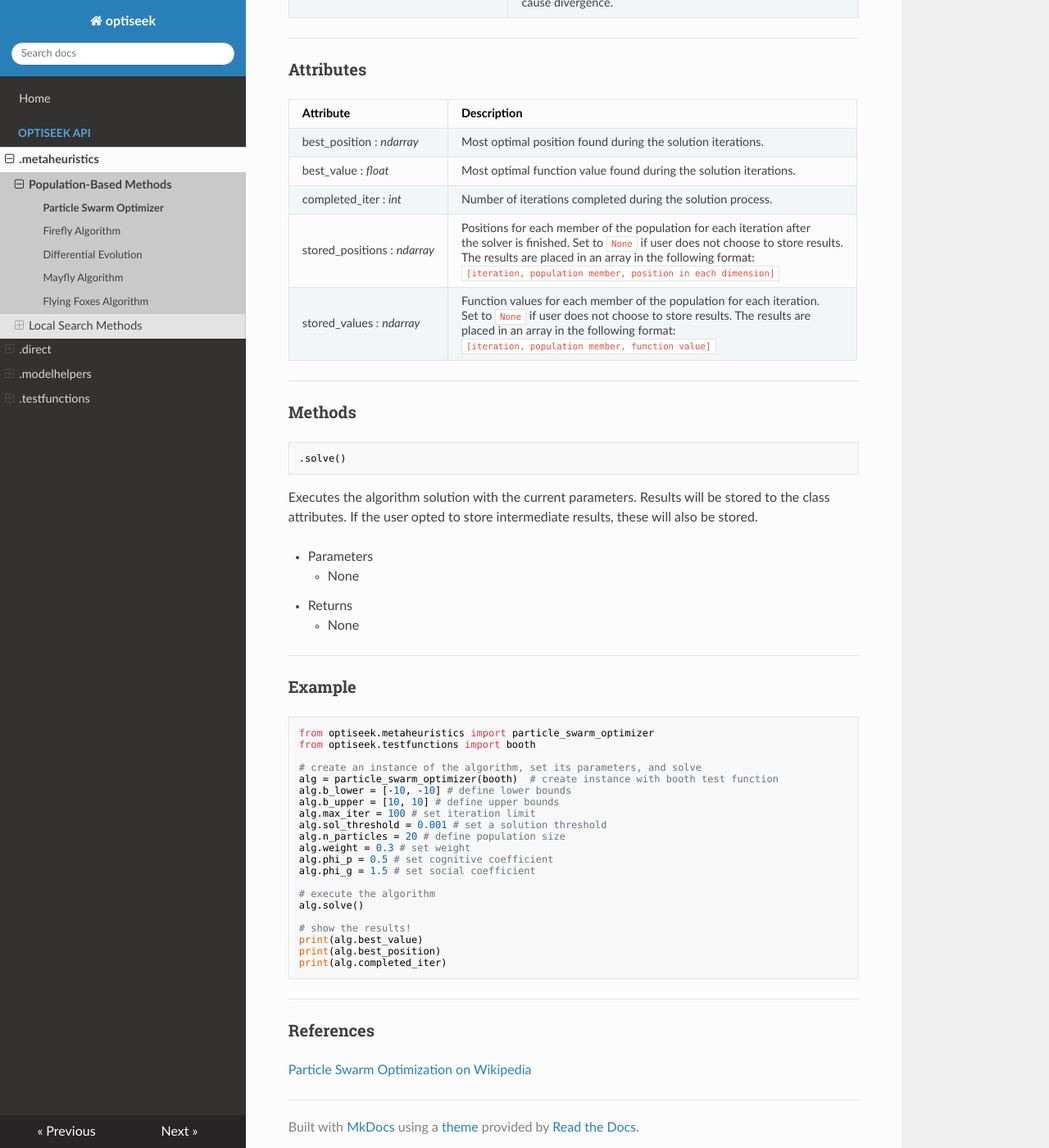
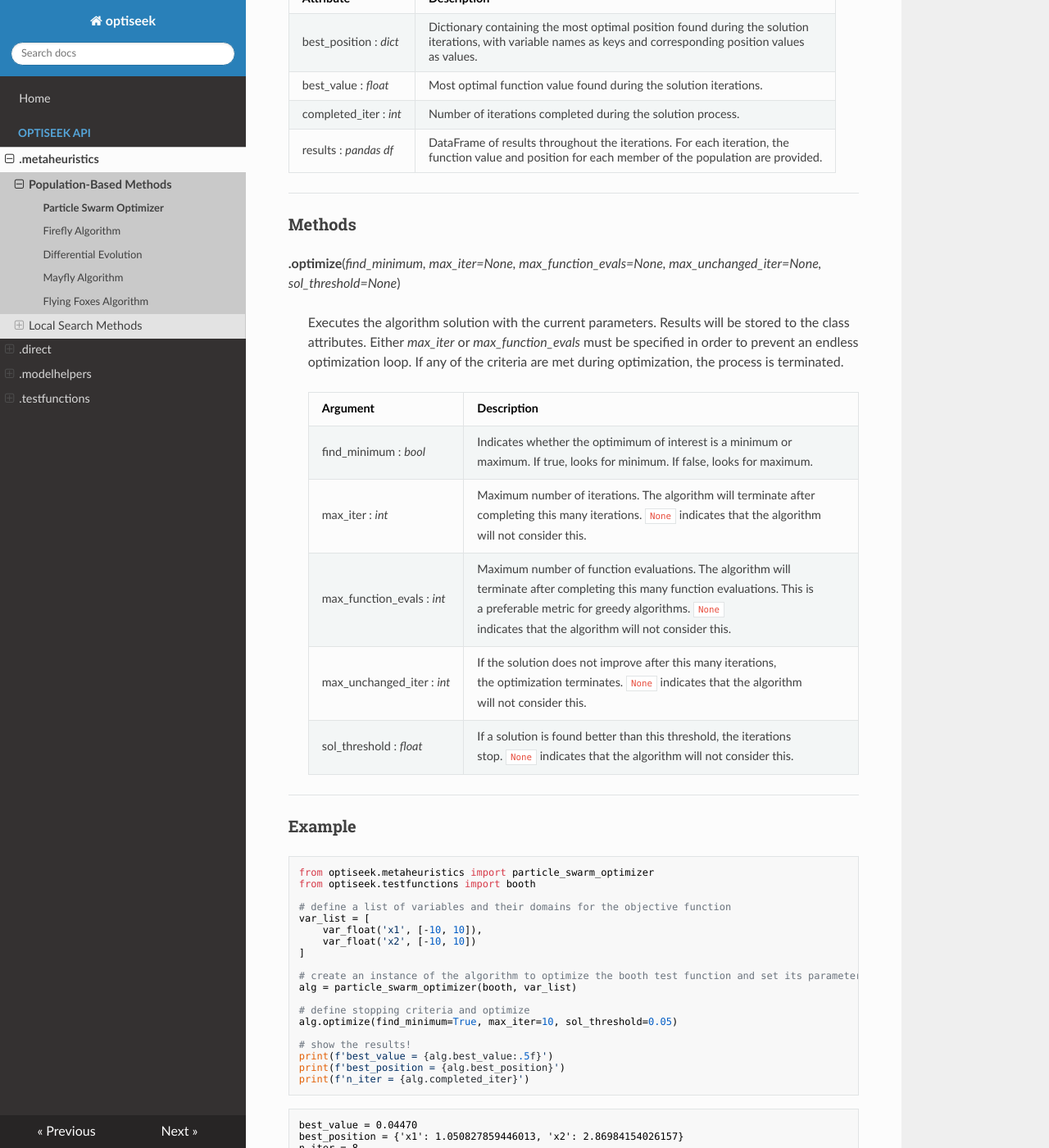
Before and after one commit to acdundore/optiseek, an MkDocs documentation site: the page built from docs/particle_swarm_optimization.md, in a window 1280 px wide and 1400 px high, scrolled down 1299 px. Shown: the whole window at 82% size. Built offline with MkDocs 1.6.1, drawn with Linux system fonts in a browser that asks for light colours; nearby versions of some CDN libraries; some of the changed text lies outside the part shown.

````diff
--- a/docs/particle_swarm_optimization.md
+++ b/docs/particle_swarm_optimization.md
@@ -7,7 +7,7 @@ Their movement is influenced by their own previous positions, the best known pos
 
 ---
 
-> *class* optiseek.metaheuristics.**particle_swarm_optimizer**(*input_function, b_lower=-10, b_upper=10, find_minimum=True, max_iter=100, sol_threshold=None, max_unchanged_iter=None, store_results=False, n_particles=50, weight=0.25, phi_p=1, phi_g=2, zero_velocity=True*)
+> *class* optiseek.metaheuristics.**particle_swarm_optimizer**(*input_function, var_list, linspaced_initial_positions=True, results_filename=None, n_particles=None, weight=0.35, phi_p=1.5, phi_g=1.5, zero_velocity=False*)
 
 ---
 
@@ -16,18 +16,14 @@ Their movement is influenced by their own previous positions, the best known pos
 | Parameter | Description |
 |---|---|
 | input_function : *function* | Function that the algorithm will use to search for an optimum.<br/> \*args will be passed to the function within the solver. |
-| b_lower : *float, list of floats, or ndarray* | Contains the lower bounds of each dimension in the search <br/>  space. Can be a float if the function is one-dimensional. |
-| b_upper : *float, list of floats, or ndarray* | Contains the upper bounds of each dimension in the search <br/>  space. Can be a float if the function is one-dimensional. |
-| find_minimum : *bool* | Indicates whether the optimimum of interest is a minimum<br/> or maximum. If true, looks for minimum. If false,<br/> looks for maximum. |
-| max_iter : *int* | Maximum number of iterations. If reached, the algorithm<br/> terminates. |
-| sol_threshold : *float* | If a solution is found better than this threshold, the iterations<br/> stop. `None` indicates that the algorithm will not consider this. |
-| max_unchanged_iter : *int* | If the solution does not improve after this many iterations,<br/> the solver terminates. `None` indicates that the algorithm<br/> will not consider this. |
-| store_results : *bool* | Choose whether to save intermediate iteration results for<br/> post-processing or not. If true, results will be saved. |
+| var_list : *list of variables* | List of variables (see variable types) to define the search space.<br/> These correspond to the arguments of the objective function<br/> and must be in the exact same order. |
+| linspaced_initial_positions : *bool* | If true, creates a linearly spaced set of points in each search<br/> dimension, and the initial positions of the population are set to<br/> mutually exclusive combinations of these points. This guarantees<br/> that there will be no empty spots in a single dimension. If false,<br/> random initial positions are chosen. |
+| results_filename : *string* | If a file name is passed (ending in '.csv'), the results will be written<br/> to this file after each function evaluation. This can noticeably slow<br/> down solution iterations for quick objective functions. For greedy<br/> functions, it can be beneficial to do this in case the script is<br/> interrupted. |
 | n_particles : *int* | Number of particles to use in the particle swarm population. |
 | weight : *float* | Weight coefficient in [0, 1]. Lower weight gives the particles<br/> less momentum. |
 | phi_p : *float* | Cognitive coefficient in [0, 3]. Higher value indicates that the<br/> particles are drawn more towards their own best known<br/> position. |
 | phi_g : *float* | Social coefficient in [0, 3]. Higher value indicates that the<br/> particles are drawn more towards the swarm's collectively best<br/> known position. |
-| zero_velocity : *bool* | Choose whether the particles start off with zero velocity or<br/> a random initial velocity. Initial velocities can sometimes<br/> cause divergence. |
+| zero_velocity : *bool* | Choose whether the particles start off with zero velocity or<br/> a random initial velocity. |
 
 ---
 
@@ -35,26 +31,29 @@ Their movement is influenced by their own previous positions, the best known pos
 
 | Attribute | Description |
 |---|---|
-| best_position : *ndarray* | Most optimal position found during the solution iterations. |
+| best_position : *dict* | Dictionary containing the most optimal position found during the solution<br/> iterations, with variable names as keys and corresponding position values<br/> as values. |
 | best_value : *float* | Most optimal function value found during the solution iterations. |
 | completed_iter : *int* | Number of iterations completed during the solution process. |
-| stored_positions : *ndarray* | Positions for each member of the population for each iteration after<br/> the solver is finished. Set to `None` if user does not choose to store results.<br/> The results are placed in an array in the following format:<br/> `[iteration, population member, position in each dimension]` |
-| stored_values : *ndarray* | Function values for each member of the population for each iteration.<br/> Set to `None` if user does not choose to store results. The results are<br/> placed in an array in the following format:<br/> `[iteration, population member, function value]` |
+| results : *pandas df* | DataFrame of results throughout the iterations. For each iteration, the<br/> function value and position for each member of the population are provided. |
 
 ---
 
 ### Methods
 
-```python
-.solve()
-```
+**.optimize**(*find_minimum, max_iter=None, max_function_evals=None, max_unchanged_iter=None, sol_threshold=None*)
 
-Executes the algorithm solution with the current parameters. Results will be stored to the class attributes. If the user opted to store intermediate results, these will also be stored.
+> Executes the algorithm solution with the current parameters.
+Results will be stored to the class attributes.
+Either *max_iter* or *max_function_evals* must be specified in order to prevent an endless optimization loop.
+If any of the criteria are met during optimization, the process is terminated.
 
-- Parameters
-	- None
-- Returns
-	- None
+> | Argument | Description |
+|---|---|
+| find_minimum : *bool* | Indicates whether the optimimum of interest is a minimum or<br/> maximum. If true, looks for minimum. If false, looks for maximum. |
+| max_iter : *int* | Maximum number of iterations. The algorithm will terminate after<br/> completing this many iterations. `None` indicates that the algorithm<br/> will not consider this. |
+| max_function_evals : *int* | Maximum number of function evaluations. The algorithm will<br/> terminate after completing this many function evaluations. This is<br/> a preferable metric for greedy algorithms. `None` indicates that the algorithm will not consider this. |
+| max_unchanged_iter : *int* | If the solution does not improve after this many iterations,<br/> the optimization terminates. `None` indicates that the algorithm<br/> will not consider this. |
+| sol_threshold : *float* | If a solution is found better than this threshold, the iterations<br/> stop. `None` indicates that the algorithm will not consider this. |
 
 ---
 
@@ -64,24 +63,28 @@ Executes the algorithm solution with the current parameters. Results will be sto
 from optiseek.metaheuristics import particle_swarm_optimizer
 from optiseek.testfunctions import booth
 
-# create an instance of the algorithm, set its parameters, and solve
-alg = particle_swarm_optimizer(booth)  # create instance with booth test function
-alg.b_lower = [-10, -10] # define lower bounds
-alg.b_upper = [10, 10] # define upper bounds
-alg.max_iter = 100 # set iteration limit
-alg.sol_threshold = 0.001 # set a solution threshold
-alg.n_particles = 20 # define population size
-alg.weight = 0.3 # set weight
-alg.phi_p = 0.5 # set cognitive coefficient
-alg.phi_g = 1.5 # set social coefficient
+# define a list of variables and their domains for the objective function
+var_list = [
+	var_float('x1', [-10, 10]),
+	var_float('x2', [-10, 10])
+]
 
-# execute the algorithm
-alg.solve()
+# create an instance of the algorithm to optimize the booth test function and set its parameters
+alg = particle_swarm_optimizer(booth, var_list)
+
+# define stopping criteria and optimize
+alg.optimize(find_minimum=True, max_iter=10, sol_threshold=0.05)
 
 # show the results!
-print(alg.best_value)
-print(alg.best_position)
-print(alg.completed_iter)
+print(f'best_value = {alg.best_value:.5f}')
+print(f'best_position = {alg.best_position}')
+print(f'n_iter = {alg.completed_iter}')
+```
+
+```profile
+best_value = 0.04470
+best_position = {'x1': 1.050827859446013, 'x2': 2.86984154026157}
+n_iter = 8
 ```
 
 ---
````
Also changed, not shown: docs/index.md (+34 -14 lines).
